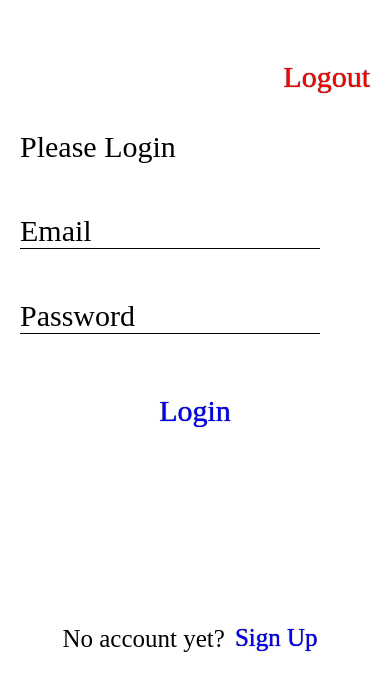
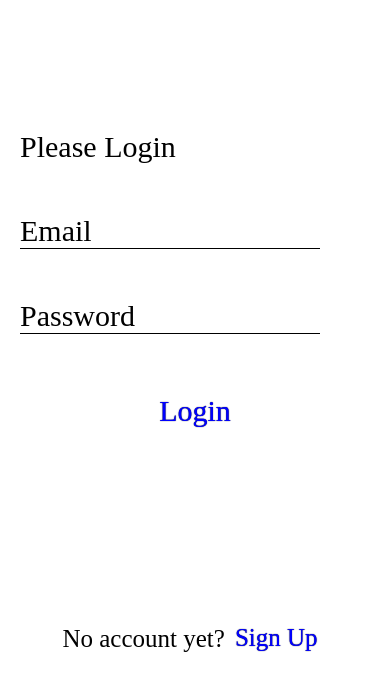
Before and after one commit to Greek-apps-with-React-Native/code-lines-rn-project, a React Native app: screen / in a window 390 px wide. Shown: the top 690 px of the page. Built offline with nearby package versions, Linux system fonts and the light colour scheme; no server answers.

Commit message:
toggle logout button

```diff
--- a/App.tsx
+++ b/App.tsx
@@ -36,14 +36,14 @@ export default function App() {
   return (
     <View style={styles.container}>
       {!userLoggedIn ? <AuthScreen onStateChange={stateChangeHanlder} /> : null}
-      <IOSButton
+      {userLoggedIn ? <IOSButton
         title="Logout"
         color='red'
         onPress={logoutHanlder}
         style={styles.logoutButton}
         positionStyle={styles.logoutButtonContainer}
         disabled={false}
-      />
+      /> : null}
     </View>
   );
 }
--- a/screens/AuthScreen.tsx
+++ b/screens/AuthScreen.tsx
@@ -3,7 +3,6 @@ import { Button, Keyboard, StyleSheet, Text, TextInput, View } from 'react-nativ
 import { login, signup } from '../utils/auth';
 
 import IOSButton from '../components/IOSButton';
-
 
 interface AuthScreenProps { onStateChange: Function }
 
```
